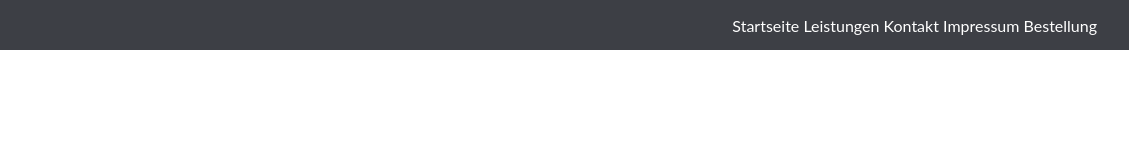
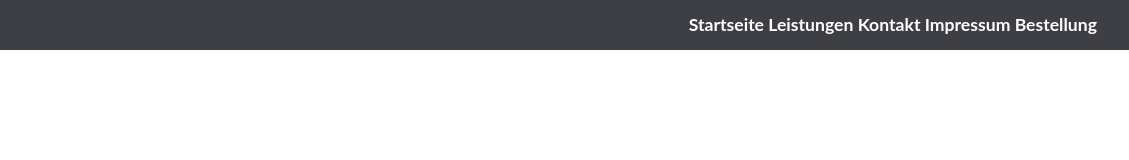
Before and after one commit to Orxolot/Internetdienste, a plain HTML site: page index.html in a window 1280 px wide. Shown: the full height of the page, 151-1280 px from the left. Drawn offline with Linux system fonts and the light colour scheme.

Commit message:
Update
Navigationsleiste Schriftgrösse angepasst und als fett definiert.

```diff
--- a/src/css/styles.css
+++ b/src/css/styles.css
@@ -25,6 +25,8 @@ body {
     height: 50px;
     background-color: #3D3F45;
     position: relative;
+    font-weight: bold;
+    font-size: 1.1rem;
 }
 
 .header-nav > img {
@@ -40,7 +42,7 @@ body {
     padding: 0;
     position: absolute;
     right: 2rem;
-    top: 1rem;
+    top: .85rem;
 }
 
 .header-nav > ul > li {
```
